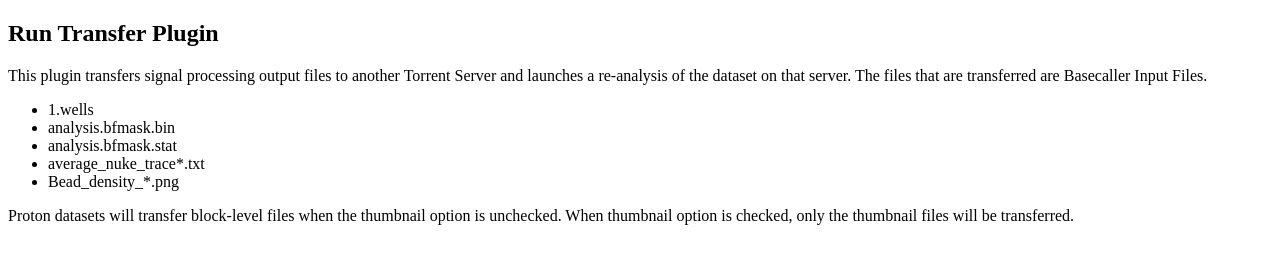
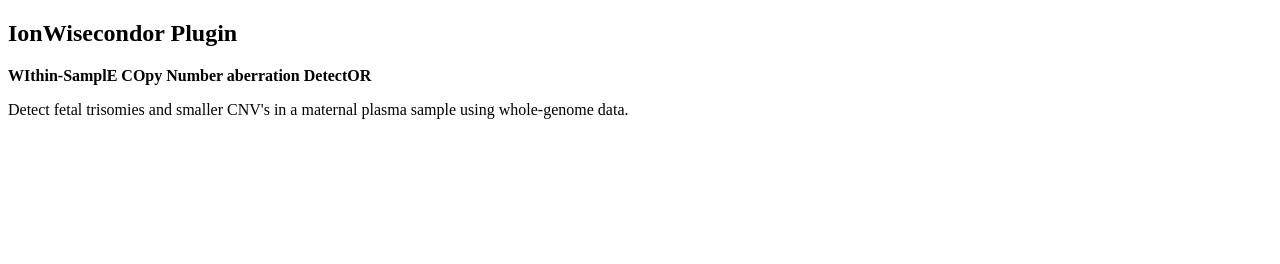
Before and after one commit to dridk/ion-wisecondor, a website: page about.html in a window 1280 px wide. Drawn offline with Linux system fonts and the light colour scheme.

Commit message:
Installation improvement and doc update

```diff
--- a/about.html
+++ b/about.html
@@ -1,17 +1,8 @@
 <!DOCTYPE html>
 <html>
     <body>
-        <h2>Run Transfer Plugin</h2>
-This plugin transfers signal processing output files to another Torrent Server and launches a re-analysis
-of the dataset on that server.  The files that are transferred are Basecaller Input Files.
-<ul>
-    <li>1.wells
-    <li>analysis.bfmask.bin
-    <li>analysis.bfmask.stat
-    <li>average_nuke_trace*.txt
-    <li>Bead_density_*.png
-</ul>
-Proton datasets will transfer block-level files when the thumbnail option is unchecked.  When thumbnail option is checked,
-only the thumbnail files will be transferred.
+	<h2>IonWisecondor Plugin</h2>
+<p><b>WIthin-SamplE COpy Number aberration DetectOR</b></p>
+<p>Detect fetal trisomies and smaller CNV's in a maternal plasma sample using whole-genome data.</p>
     </body>
 </html>
```
Also changed, not shown: 2 other files.
